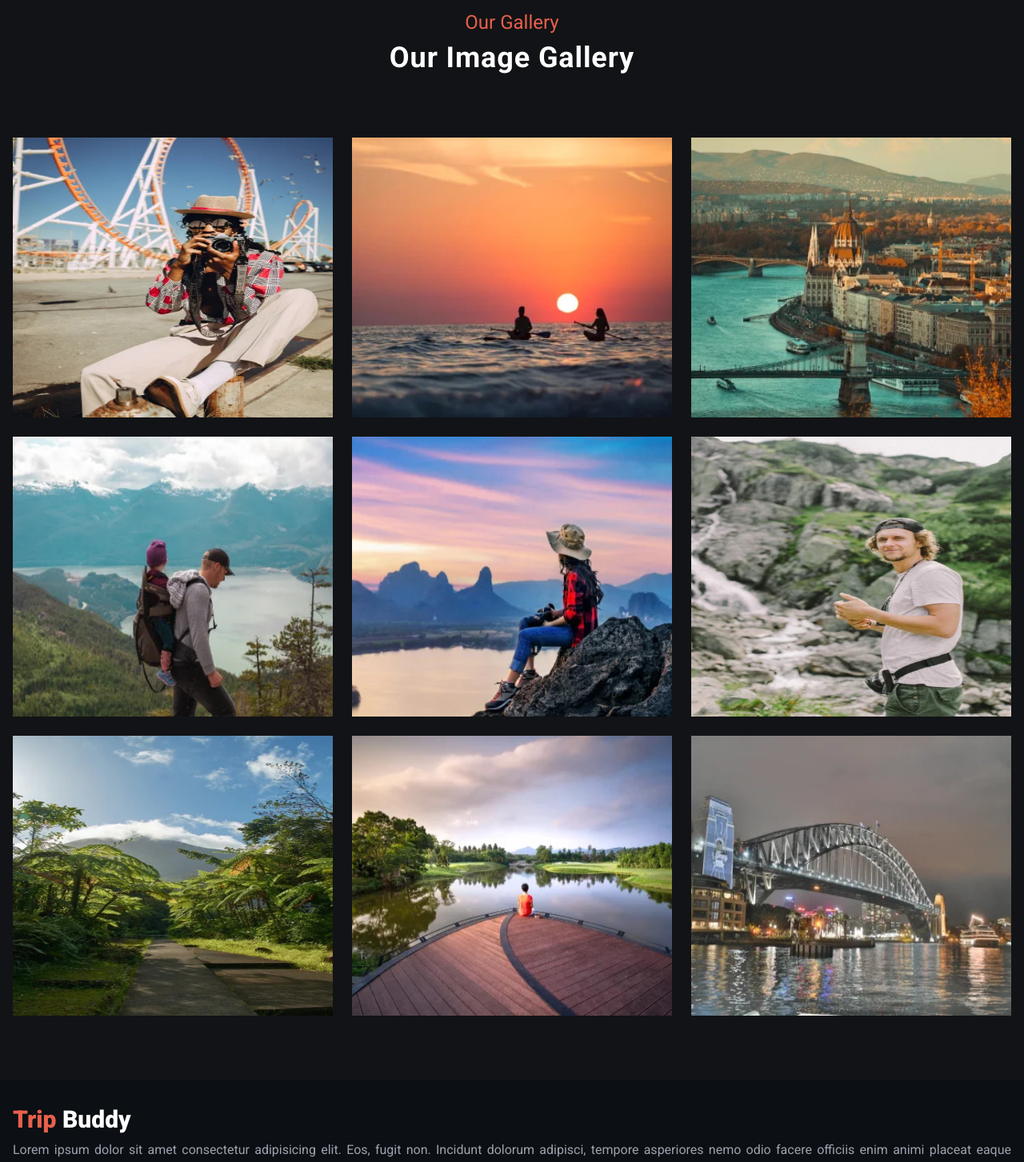
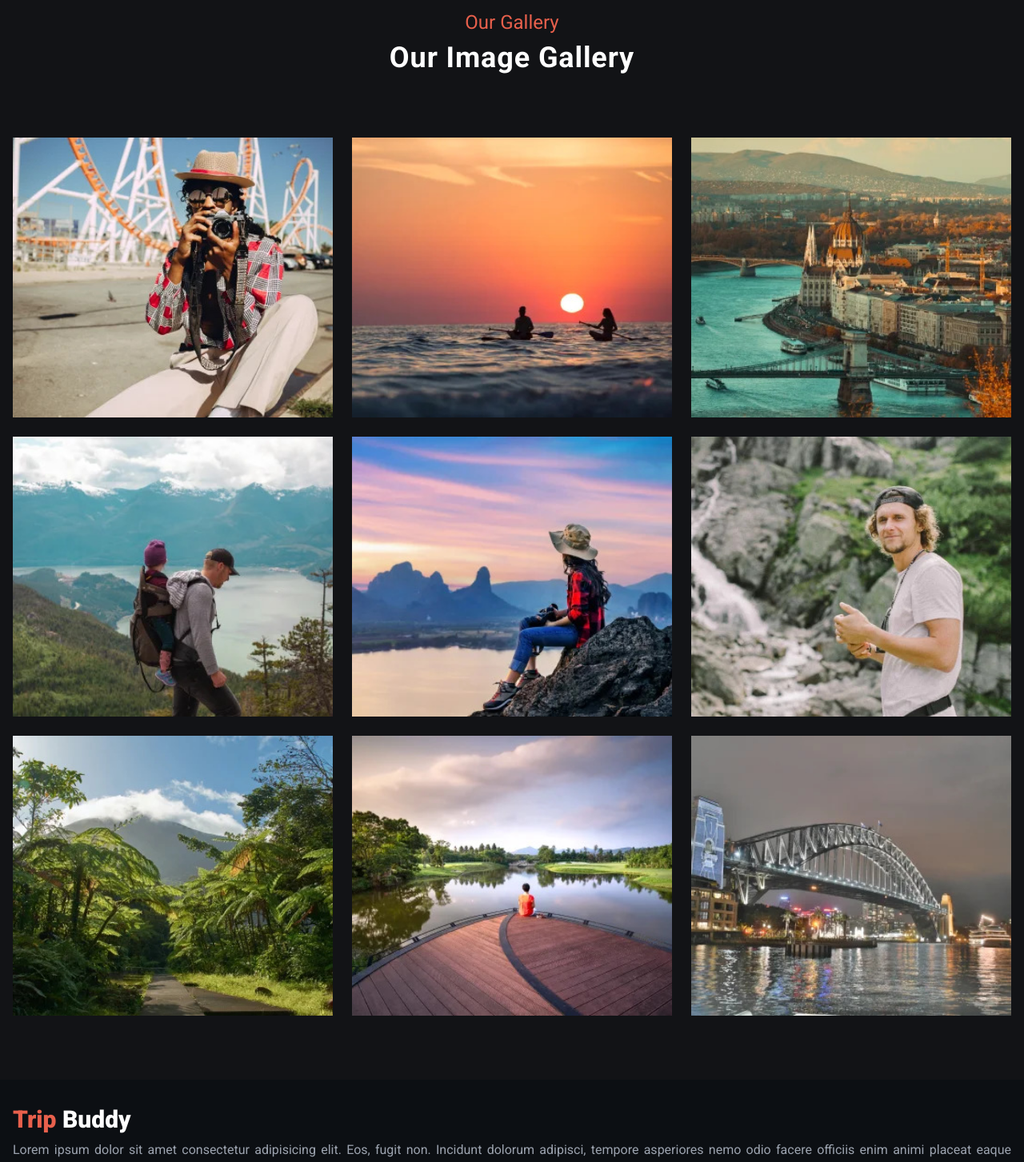
Before and after one commit to Jahidmorol/trip-buddy-client, a Next.js app: page /about in a window 1280 px wide. Shown: the part 1668-3121 px from the top of the page at 80% size. Built offline with nearby package versions, Linux system fonts and the light colour scheme; no server answers.

Commit message:
project done

```diff
--- a/src/app/(dashboard)/admin/edit-user-trip/[id]/page.tsx
+++ b/src/app/(dashboard)/admin/edit-user-trip/[id]/page.tsx
@@ -8,7 +8,8 @@ import { FieldValues, SubmitHandler, useForm } from "react-hook-form";
 import { toast } from "sonner";
 
 import LoadingComponent from "@/components/Loading/Loading";
-export const tripTypes = [
+
+const tripTypes: any = [
   { label: "Adventure", value: "adventure" },
   { label: "Beach vacation", value: "beachvacation" },
   { label: "Cultural exploration", value: "culturalexploration" },
--- a/src/app/(dashboard)/user/edit-my-trip/[id]/page.tsx
+++ b/src/app/(dashboard)/user/edit-my-trip/[id]/page.tsx
@@ -6,8 +6,25 @@ import { useParams, useRouter } from "next/navigation";
 import React, { useEffect, useState } from "react";
 import { FieldValues, SubmitHandler, useForm } from "react-hook-form";
 import { toast } from "sonner";
-import { tripTypes } from "../../page";
 import LoadingComponent from "@/components/Loading/Loading";
+
+const tripTypes: any = [
+  { label: "Adventure", value: "adventure" },
+  { label: "Beach vacation", value: "beachvacation" },
+  { label: "Cultural exploration", value: "culturalexploration" },
+  { label: "Backpacking", value: "backpacking" },
+  { label: "Road trip", value: "roadtrip" },
+  { label: "Safari", value: "safari" },
+  { label: "Ski trip", value: "skitrip" },
+  { label: "City break", value: "citybreak" },
+  { label: "Cruise", value: "cruise" },
+  { label: "Family vacation", value: "familyvacation" },
+  { label: "Hiking expedition", value: "hikingexpedition" },
+  { label: "Luxury getaway", value: "luxurygetaway" },
+  { label: "Solo travel", value: "solotravel" },
+  { label: "Volunteering trip", value: "volunteeringtrip" },
+  { label: "Wellness retreat", value: "wellnessretreat" },
+];
 
 const EditMyTripPage = () => {
   const { id } = useParams();
@@ -158,7 +175,7 @@ const EditMyTripPage = () => {
               {...register("tripType")}
             >
               <option value="">Select A Trip Type</option>
-              {tripTypes?.map((type, index) => (
+              {tripTypes?.map((type: any, index: any) => (
                 <option key={index} value={type?.value}>
                   {type?.label}
                 </option>
--- a/src/app/(dashboard)/user/page.tsx
+++ b/src/app/(dashboard)/user/page.tsx
@@ -26,7 +26,7 @@ const schema = z.object({
   }),
 });
 
-export const tripTypes = [
+const tripTypes: any = [
   { label: "Adventure", value: "adventure" },
   { label: "Beach vacation", value: "beachvacation" },
   { label: "Cultural exploration", value: "culturalexploration" },
@@ -188,7 +188,7 @@ const UserPage = () => {
               {...register("tripType")}
             >
               <option value="">Select A Trip Type</option>
-              {tripTypes.map((type, index) => (
+              {tripTypes.map((type: any, index: any) => (
                 <option key={index} value={type?.value}>
                   {type?.label}
                 </option>
--- a/src/components/About/AboutSection.tsx
+++ b/src/components/About/AboutSection.tsx
@@ -20,6 +20,7 @@ import g8 from "/public/gallery/g8.jpg";
 import g9 from "/public/gallery/g9.jpg";
 
 import { Button } from "../ui/button";
+import Link from "next/link";
 
 const AboutSection = () => {
   return (
@@ -80,12 +81,14 @@ const AboutSection = () => {
             </span>
             Trusted by more than 80,000 customers
           </p>
+          <Link href={"/all-trip"}>
             <Button
               className="border w-64 font-semibold tracking-wide py-6 text-lg mt-8"
               variant={"outline"}
             >
               Find more trip
             </Button>
+          </Link>
         </div>
       </div>
       <div className="container py-10">
@@ -96,7 +99,10 @@ const AboutSection = () => {
           Why Travel with TripBuddy?
         </h1>
         <div className="flex flex-col md:flex-row py-16 gap-4">
-          <div className="border p-4 border-[#e8604c] ">
+          <div
+            className="border p-4 border-[#e8604c]"
+            style={{ transition: "box-shadow 0.3s ease" }}
+          >
             <Image className="mx-auto" src={icon1} alt="image" />
             <h2 className="text-center text-2xl font-semibold py-2">
               Best Price Granted
@@ -106,6 +112,7 @@ const AboutSection = () => {
               eiusmod incididunt.
             </p>
           </div>
+
           <div className="border p-4 border-[#e8604c] ">
             <Image className="mx-auto" src={icon2} alt="image" />
             <h2 className="text-center pb-2 text-2xl font-semibold py-2">
@@ -136,19 +143,69 @@ const AboutSection = () => {
           Our Image Gallery
         </h1>
         <div className="flex flex-wrap gap-6 pb-20">
-          <Image className="w-[400px] h-[350px]" src={g3} alt="image" />
-
-          <Image className="w-[400px] h-[350px]" src={g1} alt="image" />
-          <Image className="w-[400px] h-[350px]" src={g2} alt="image" />
-
-          <Image className="w-[400px] h-[350px]" src={g4} alt="image" />
-          <Image className="w-[400px] h-[350px]" src={g6} alt="image" />
-
-          <Image className="w-[400px] h-[350px]" src={g5} alt="image" />
-
-          <Image className="w-[400px] h-[350px]" src={g9} alt="image" />
-          <Image className="w-[400px] h-[350px]" src={g7} alt="image" />
-          <Image className="w-[400px] h-[350px]" src={g8} alt="image" />
+          <div className="w-[400px] h-[350px] overflow-hidden">
+            <Image
+              className="w-full h-full object-cover object-center hover:scale-125 transition-transform duration-500 ease-in-out"
+              src={g3}
+              alt="image"
+            />
+          </div>
+          <div className="w-[400px] h-[350px] overflow-hidden">
+            <Image
+              className="w-full h-full object-cover object-center hover:scale-125 transition-transform duration-500 ease-in-out"
+              src={g1}
+              alt="image"
+            />
+          </div>
+          <div className="w-[400px] h-[350px] overflow-hidden">
+            <Image
+              className="w-full h-full object-cover object-center hover:scale-125 transition-transform duration-500 ease-in-out"
+              src={g2}
+              alt="image"
+            />
+          </div>
+          <div className="w-[400px] h-[350px] overflow-hidden">
+            <Image
+              className="w-full h-full object-cover object-center hover:scale-125 transition-transform duration-500 ease-in-out"
+              src={g4}
+              alt="image"
+            />
+          </div>
+          <div className="w-[400px] h-[350px] overflow-hidden">
+            <Image
+              className="w-full h-full object-cover object-center hover:scale-125 transition-transform duration-500 ease-in-out"
+              src={g6}
+              alt="image"
+            />
+          </div>
+          <div className="w-[400px] h-[350px] overflow-hidden">
+            <Image
+              className="w-full h-full object-cover object-center hover:scale-125 transition-transform duration-500 ease-in-out"
+              src={g5}
+              alt="image"
+            />
+          </div>
+          <div className="w-[400px] h-[350px] overflow-hidden">
+            <Image
+              className="w-full h-full object-cover object-center hover:scale-125 transition-transform duration-500 ease-in-out"
+              src={g9}
+              alt="image"
+            />
+          </div>
+          <div className="w-[400px] h-[350px] overflow-hidden">
+            <Image
+              className="w-full h-full object-cover object-center hover:scale-125 transition-transform duration-500 ease-in-out"
+              src={g7}
+              alt="image"
+            />
+          </div>
+          <div className="w-[400px] h-[350px] overflow-hidden">
+            <Image
+              className="w-full h-full object-cover object-center hover:scale-125 transition-transform duration-500 ease-in-out"
+              src={g8}
+              alt="image"
+            />
+          </div>
         </div>
       </div>
     </>
```
Also changed, not shown: src/app/(dashboard)/user/request-trip/page.tsx (deleted, +0 -182 lines), 1 other file (tests, documents, lock files or other folders). Lines whose indentation alone changed are shown as unchanged.
